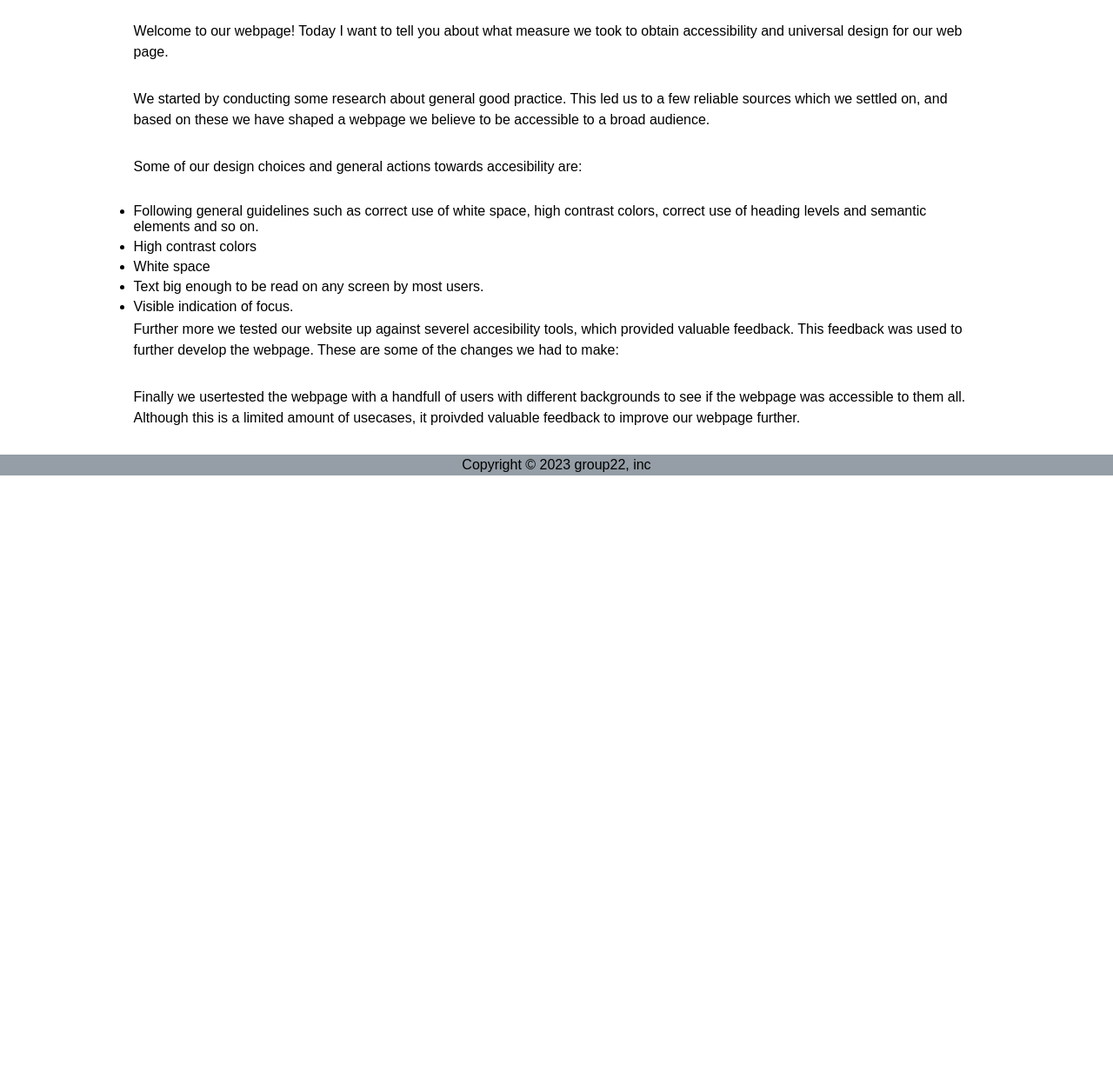
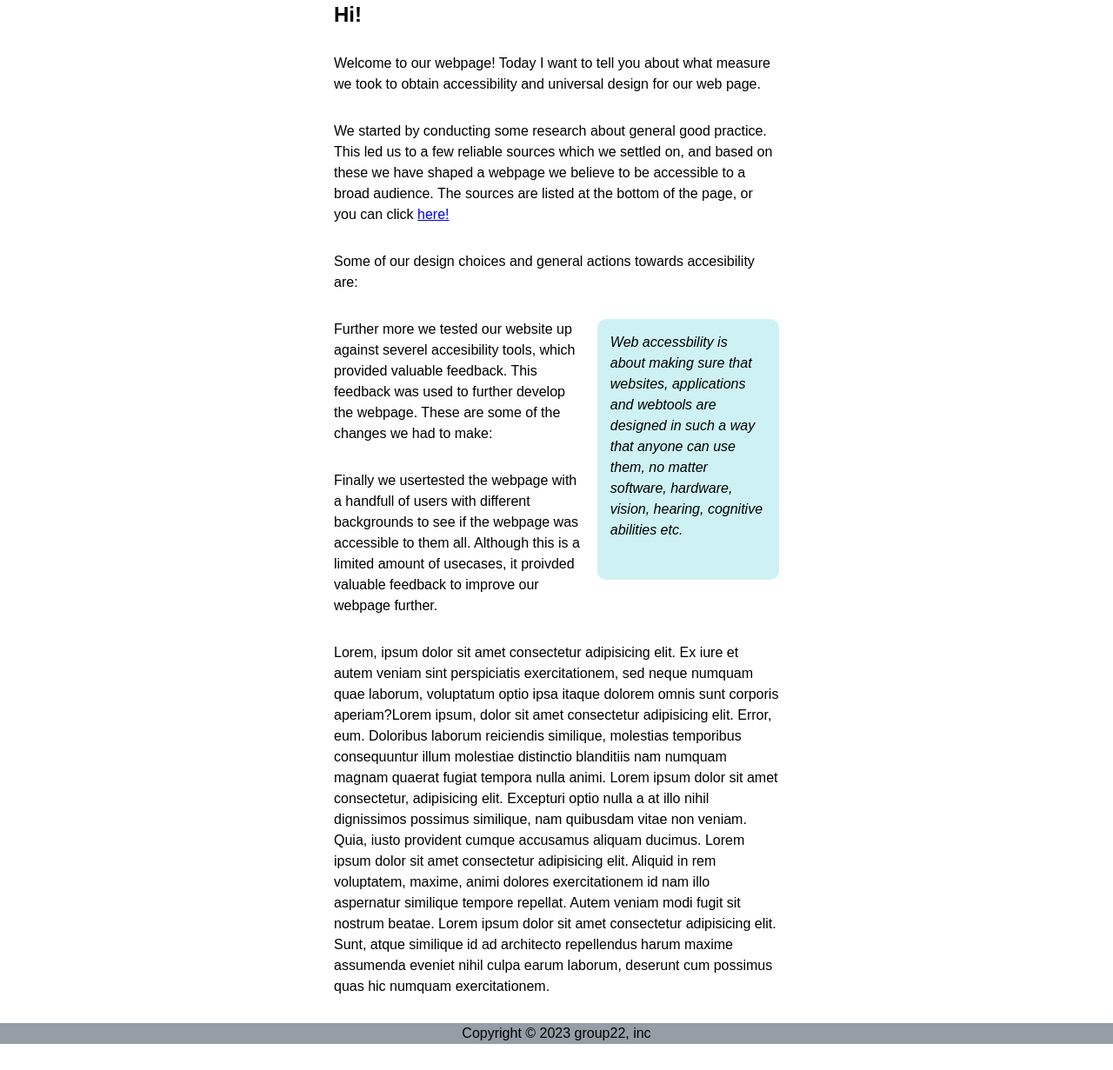
Before and after one commit to michael-huse/Data-1200-oblig-3, a plain HTML site: page accessibility.html in a window 1280 px wide. Shown: the part 214-1445 px from the top of the page at 87% size. Before the commit the page ends 800 px from the top, so only its background shows below. Drawn offline with Linux system fonts and the light colour scheme.

Commit message:
bare småting

```diff
--- a/accessibility.html
+++ b/accessibility.html
@@ -40,23 +40,20 @@
         We started by conducting some research about general good practice. This
         led us to a few reliable sources which we settled on, and based on these
         we have shaped a webpage we believe to be accessible to a broad
-        audience.
+        audience. The sources are listed at the bottom of the page, or you can
+        click <span> <a href="#section-4"> here! </a> </span>
       </p>
       <p>
         Some of our design choices and general actions towards accesibility are:
       </p>
 
-      <ul class="accesibility">
-        <li>
-          Following general guidelines such as correct use of white space, high
-          contrast colors, correct use of heading levels and semantic elements
-          and so on.
-        </li>
-        <li>High contrast colors</li>
-        <li>White space</li>
-        <li>Text big enough to be read on any screen by most users.</li>
-        <li>Visible indication of focus.</li>
-      </ul>
+      <aside>
+        <p>
+          Web accessbility is about making sure that websites, applications and
+          webtools are designed in such a way that anyone can use them, no
+          matter software, hardware, vision, hearing, cognitive abilities etc.
+        </p>
+      </aside>
 
       <p>
         Further more we tested our website up against severel accesibility
@@ -71,9 +68,28 @@
         Although this is a limited amount of usecases, it proivded valuable
         feedback to improve our webpage further.
       </p>
+
+      <p>
+        Lorem, ipsum dolor sit amet consectetur adipisicing elit. Ex iure et
+        autem veniam sint perspiciatis exercitationem, sed neque numquam quae
+        laborum, voluptatum optio ipsa itaque dolorem omnis sunt corporis
+        aperiam?Lorem ipsum, dolor sit amet consectetur adipisicing elit. Error,
+        eum. Doloribus laborum reiciendis similique, molestias temporibus
+        consequuntur illum molestiae distinctio blanditiis nam numquam magnam
+        quaerat fugiat tempora nulla animi. Lorem ipsum dolor sit amet
+        consectetur, adipisicing elit. Excepturi optio nulla a at illo nihil
+        dignissimos possimus similique, nam quibusdam vitae non veniam. Quia,
+        iusto provident cumque accusamus aliquam ducimus. Lorem ipsum dolor sit
+        amet consectetur adipisicing elit. Aliquid in rem voluptatem, maxime,
+        animi dolores exercitationem id nam illo aspernatur similique tempore
+        repellat. Autem veniam modi fugit sit nostrum beatae. Lorem ipsum dolor
+        sit amet consectetur adipisicing elit. Sunt, atque similique id ad
+        architecto repellendus harum maxime assumenda eveniet nihil culpa earum
+        laborum, deserunt cum possimus quas hic numquam exercitationem.
+      </p>
     </div>
 
-    <footer>
+    <footer id="section-4">
       <p>Copyright © 2023 group22, inc</p>
     </footer>
   </body>
--- a/styles/style.css
+++ b/styles/style.css
@@ -95,7 +95,7 @@ width: 100%;
 
 
 .main {
-    margin: 0 12%;
+   margin:0 30%;
 }
 
 h1.accesibility {
@@ -113,10 +113,20 @@ p {
     line-height: 1.5em;
     margin-bottom: 30px;
 }
+aside {
+
+    width: 35%;
+    padding: 15px;
+    margin-left: 15px;
+    float: right;
+    font-style: italic;
+    background-color: rgba(93, 212, 216, 0.3);
+    border-radius: 10px;
+    vertical-align: middle;
+  }
 
 .main li {
 margin-bottom: 5px;
-
 }
 
 footer {
@@ -127,7 +137,6 @@ footer {
 #logo {
     height:100%;
     float: left;
-
 }
 #burger-toggle {
     display: none;
@@ -191,10 +200,6 @@ text-decoration: none;
 menu a:visited{
     color:#d6d2c4;
 }
-
-.accessibility img {
-    width: 5px;
-}
 }
 
 @media (max-width: 799px) {
```
